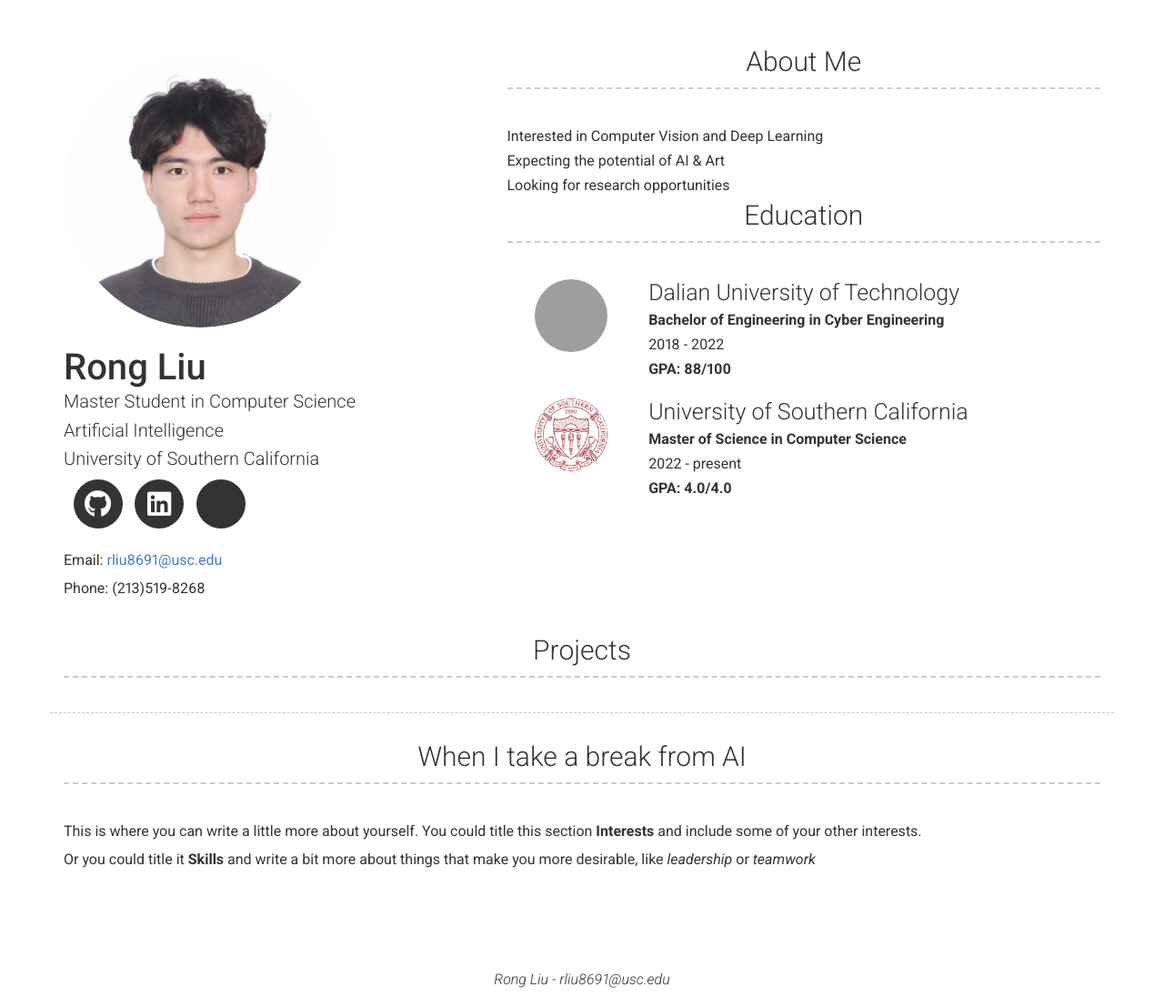
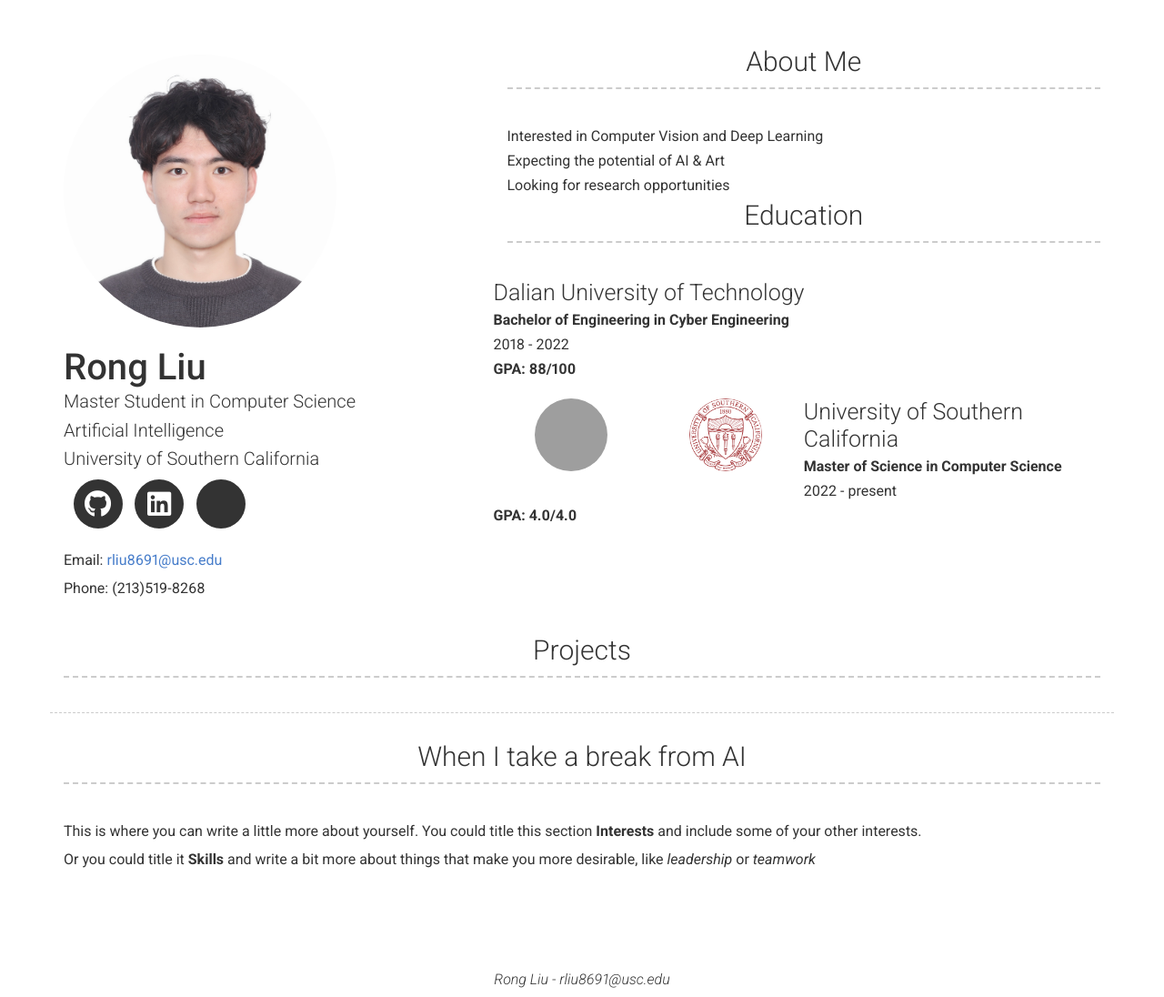
Before and after one commit to RongLiu-Leo/rongliu-leo.github.io, a Jekyll site: the page built from index.md, in a window 1280 px wide. Shown: the whole page at 91% size. Built offline with Jekyll 4.4.1, drawn with Linux system fonts in a browser that asks for light colours; nearby versions of some CDN libraries; a style sheet for code colours, icons or effects is not loaded; grey boxes are pictures that could not be loaded.

Commit message:
Update header.html

```diff
--- a/_includes/header.html
+++ b/_includes/header.html
@@ -58,6 +58,12 @@
           </div>
       <h3 id="Education">Education</h3>
       <div class="row">
+        <div class="content">
+          <h4 id="dalian-university-of-technology">Dalian University of Technology</h4>
+          <p><b>Bachelor of Engineering in Cyber Engineering</b></p>
+          <p>2018 - 2022</p>
+          <p style="margin-bottom: 20px;"><strong>GPA: 88/100</strong></p>
+        </div>
         <div class="col-xs-12 col-sm-12 col-md-3 col-lg-3 no-print">
           <img src="images/DLUT.png" style="
           width: 80px;
@@ -70,12 +76,7 @@
           background-position: center;
           background-repeat: repeat, no-repeat;">
         </div>
-        <div class="content">
-          <h4 id="dalian-university-of-technology">Dalian University of Technology</h4>
-          <p><b>Bachelor of Engineering in Cyber Engineering</b></p>
-          <p>2018 - 2022</p>
-          <p style="margin-bottom: 20px;"><strong>GPA: 88/100</strong></p>
-        </div>
+
         <div class="col-xs-12 col-sm-12 col-md-3 col-lg-3 no-print">
           <img src="images/USC.png" style="
           width: 80px;
```
